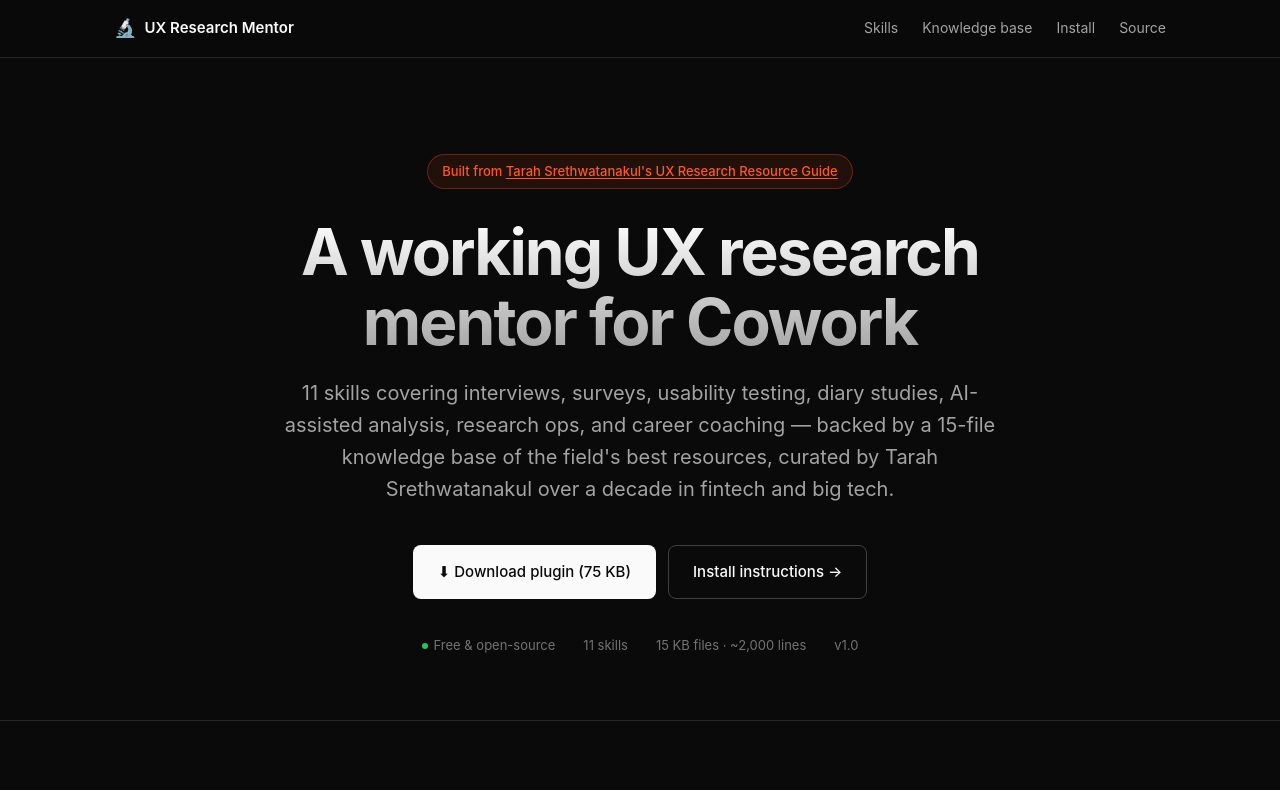
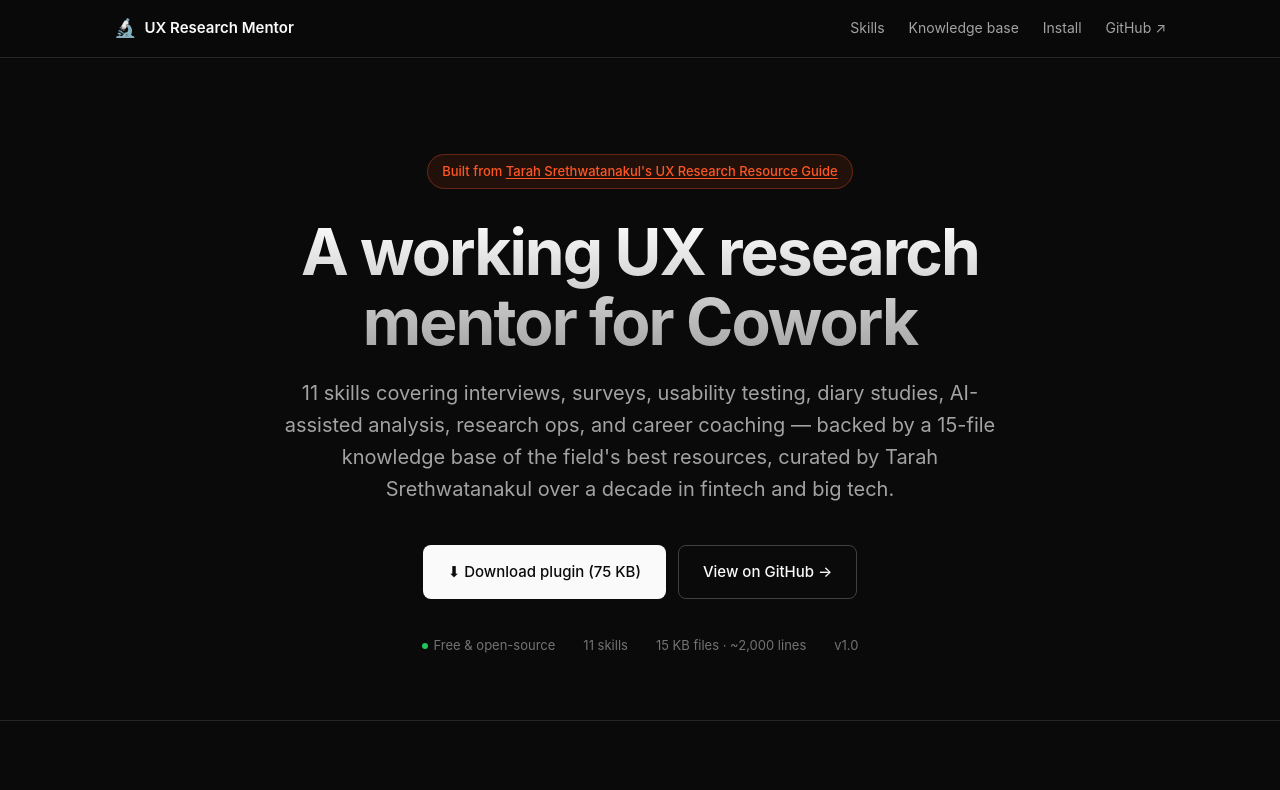
Before and after one commit to ashutttosh/ux-research-mentor, a plain HTML site: page index.html in a window 1280 px wide. Shown: the top 790 px of the page. Drawn offline with Linux system fonts and the light colour scheme.

Commit message:
Wire GitHub URL into README and landing page

```diff
--- a/index.html
+++ b/index.html
@@ -264,7 +264,7 @@
       <a href="#skills">Skills</a>
       <a href="#knowledge-base">Knowledge base</a>
       <a href="#install">Install</a>
-      <a href="#source">Source</a>
+      <a href="https://github.com/ashutttosh/ux-research-mentor" target="_blank" rel="noopener">GitHub ↗</a>
     </div>
   </div>
 </nav>
@@ -284,7 +284,7 @@
       <a class="btn btn-primary" href="/ux-research-mentor.plugin" download>
         ⬇ Download plugin (75 KB)
       </a>
-      <a class="btn btn-secondary" href="#install">Install instructions →</a>
+      <a class="btn btn-secondary" href="https://github.com/ashutttosh/ux-research-mentor" target="_blank" rel="noopener">View on GitHub →</a>
     </div>
     <div class="meta-row">
       <span><span class="meta-dot"></span> Free &amp; open-source</span>
@@ -457,7 +457,7 @@ to UXR"</pre>
 
 <footer>
   <div class="container">
-    <a href="https://github.com" target="_blank" rel="noopener">GitHub</a>·
+    <a href="https://github.com/ashutttosh/ux-research-mentor" target="_blank" rel="noopener">GitHub</a>·
     <a href="/ux-research-mentor.plugin" download>Download plugin</a>·
     <a href="https://bit.ly/UXRguide" target="_blank" rel="noopener">Source guide</a>·
     <a href="#install">Install</a>
```
Also changed, not shown: README.md.
